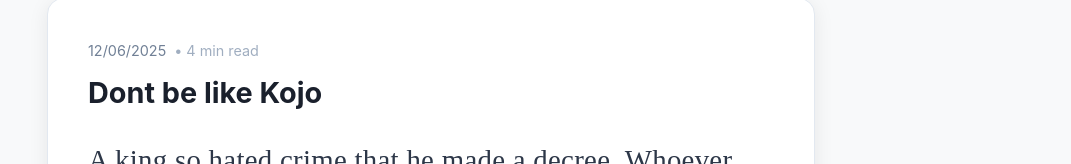
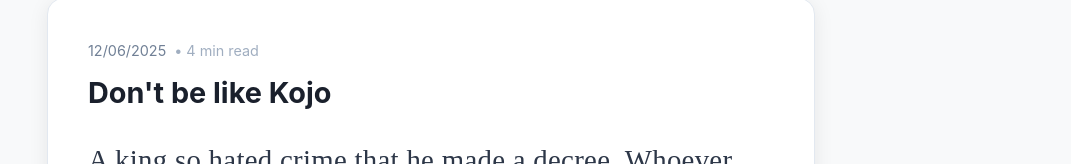
Before and after one commit to doanane/journals, a React (Create React App) app: page / in a window 1280 px wide. Shown: the part 289-453 px from the top of the page, without its empty margins (209-1280 px from the left). Built offline with nearby package versions, Linux system fonts and the light colour scheme; no server answers; the database is empty; a web font is replaced by a local one.

Commit message:
made some minor changes

```diff
--- a/db.json
+++ b/db.json
@@ -2,7 +2,7 @@
   "posts": [
     {
       "id": 1,
-      "title": "Dont be like Kojo",
+      "title": "Don't be like Kojo",
       "date": "2025-12-06",
       "readTime": "4 min read",
       "content": "...",
--- a/src/data/blogPosts.js
+++ b/src/data/blogPosts.js
@@ -2,7 +2,7 @@
 const blogPosts = [
   {
     id: 1,
-    title: 'Dont be like Kojo',
+    title: "Don't be like Kojo",
     date: '2025-12-06',
     readTime: '4 min read',
     content: `A king so hated crime that he made a decree. Whoever commits a crime will pay a hefty fine. A fine greater than a lifetimes wages or be killed.
```
Also changed, not shown: 1 other file (tests, documents, lock files or other folders).
